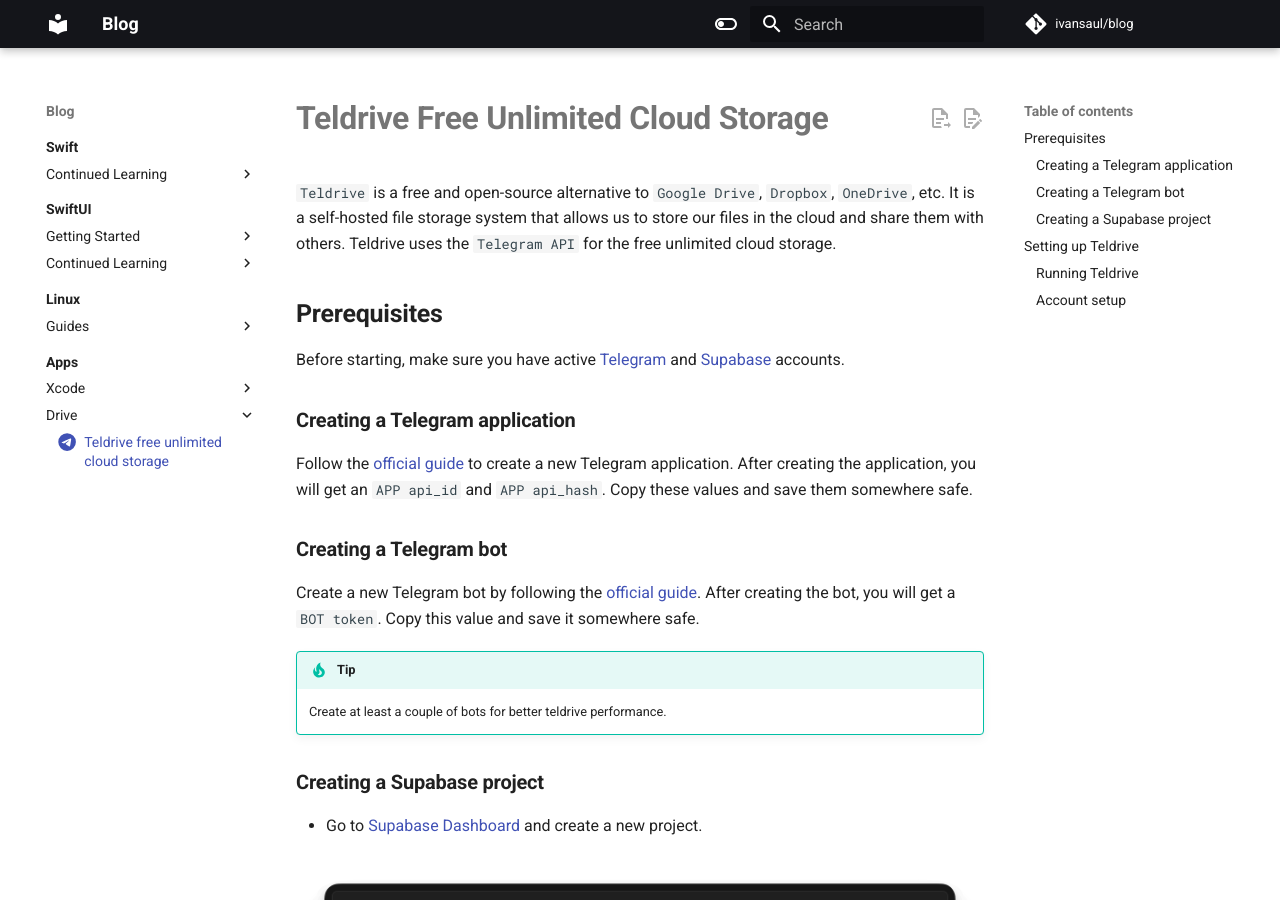
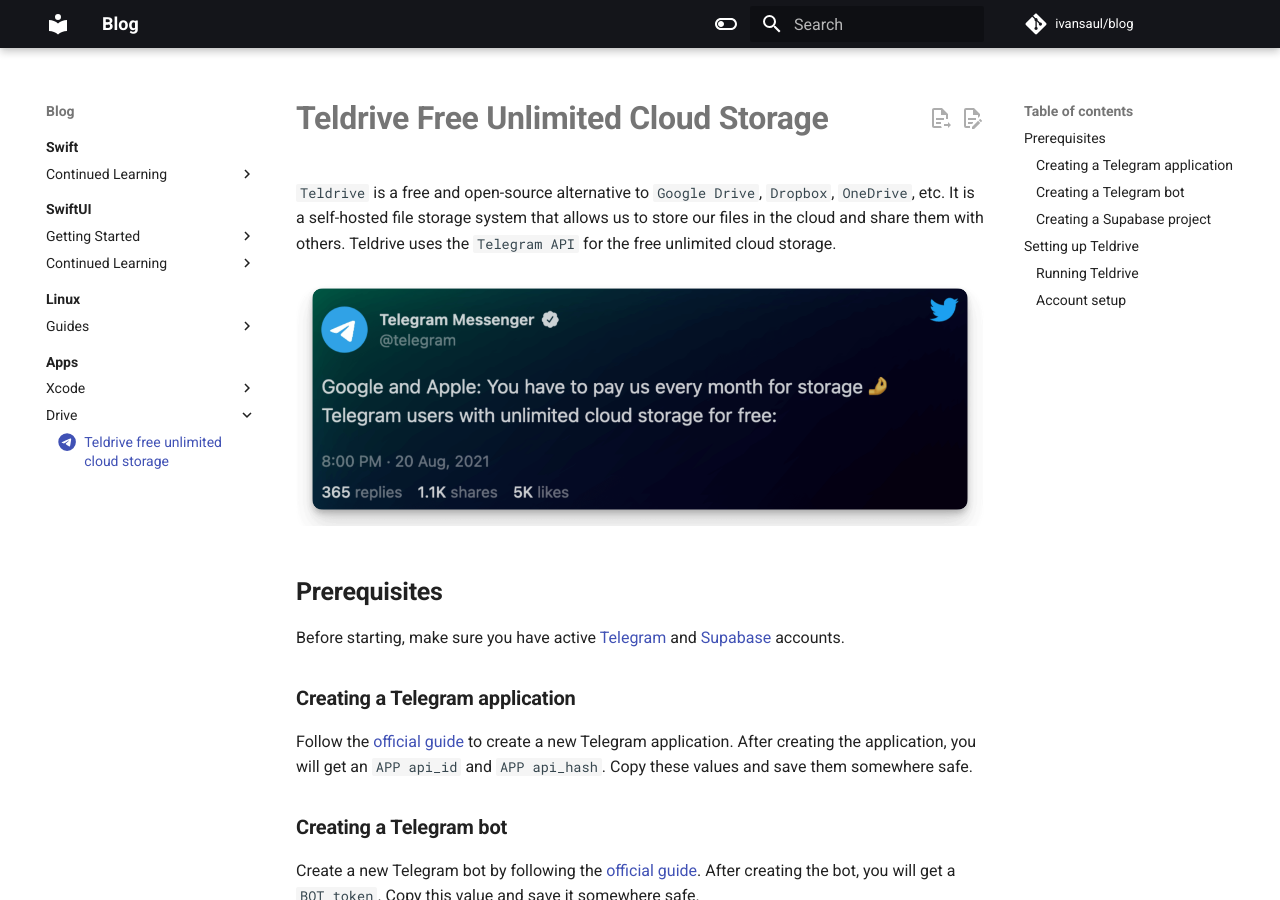
Before and after one commit to ivansaul/SwiftUI-Cookbook, an MkDocs documentation site: the page built from docs/apps/drive/teldrive-free-unlimited-cloud-storage.md, in a window 1280 px wide and 900 px high. Built offline with MkDocs 1.6.1 and Material for MkDocs 9.7.7, drawn with Linux system fonts in a browser that asks for light colours; plug-ins that fetch from the network failed and are left out; comment, search, counter and statistics services are not loaded.

Commit message:
docs(apps): update post 'Teldrive Free Unlimited Cloud Storage'

```diff
--- a/docs/apps/drive/teldrive-free-unlimited-cloud-storage.md
+++ b/docs/apps/drive/teldrive-free-unlimited-cloud-storage.md
@@ -8,6 +8,8 @@
 # Teldrive Free Unlimited Cloud Storage
 
 `Teldrive` is a free and open-source alternative to `Google Drive`, `Dropbox`, `OneDrive`, etc. It is a self-hosted file storage system that allows us to store our files in the cloud and share them with others. Teldrive uses the `Telegram API` for the free unlimited cloud storage.
+
+![alt text](../../assets/images/teldrive-free-unlimited-cloud-storage-image-6.png)
 
 ## Prerequisites
 
```
Also changed, not shown: docs/assets/images/teldrive-free-unlimited-cloud-storage-image-6.png (added), 1 other file.
